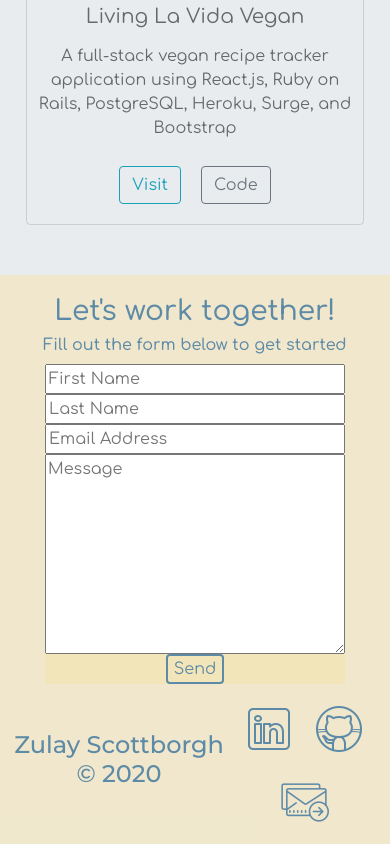
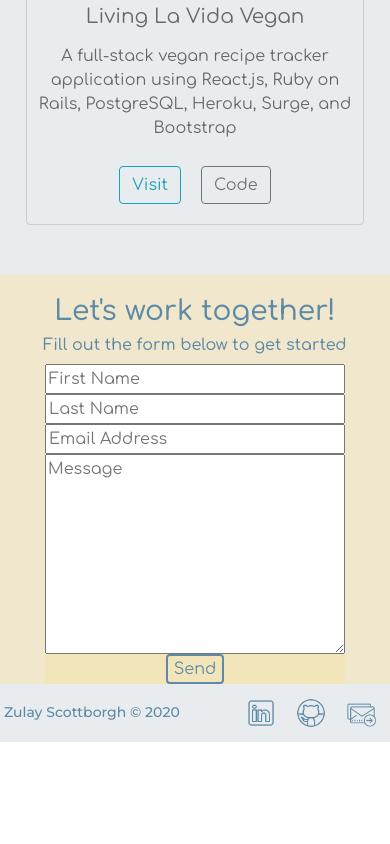
Before and after one commit to zulays/my_portfolio, a React (Create React App) app: page / in a window 390 px wide. Shown: the part 2993-3837 px from the top of the page. After the commit the page ends 3735 px from the top, so only its background shows below. Built offline with nearby package versions, Linux system fonts and the light colour scheme; grey boxes are pictures that could not be loaded.

Commit message:
footer media queries complete

```diff
--- a/src/components/Footer.jsx
+++ b/src/components/Footer.jsx
@@ -6,8 +6,8 @@ import email from '../assets/send-email-contact.png';
 
 export default function Footer() {
   return (
-    <div className="footer" id="contact-me">
-      <h4>Zulay Scottborgh &copy; 2020</h4>
+    <div className="footer">
+      <h6 className="copyright-name">Zulay Scottborgh &copy; 2020</h6>
       <div className="icon-bar">
         <a href="https://www.linkedin.com/in/zulays/">
           <img src={linkedin} alt="linkedin-icon" className="contact-icons" />
--- a/src/styling/Footer.css
+++ b/src/styling/Footer.css
@@ -1,13 +1,50 @@
 .footer {
-  background-color: rgba(247, 228, 170, 0.5);
+  background-color: rgb(233, 236, 239);
   display: flex;
   flex-direction: row;
   justify-content: space-between;
   align-items: center;
   align-content: center;
-  padding: 10px;
+  padding: 4px;
 }
 
 .contact-icons {
+  width: 40px;
+  height: 40px;
   margin: 10px;
 }
+
+/* ----------------------- Media Queries  - Mobile -----------------------  */
+@media only screen and (min-width: 320px) and (max-width: 767px) {
+  .copyright-name {
+    font-size: 14px;
+    margin: 0;
+  }
+
+  .icon-bar {
+    display: flex;
+    flex-direction: row;
+  }
+
+  .contact-icons {
+    width: 30px;
+    height: 30px;
+  }
+}
+
+/* ----------------------- Media Queries  - Tablet -----------------------  */
+@media only screen and (min-width: 768px) and (max-width: 1024px) {
+  .copyright-name {
+    font-size: 16px;
+    margin: 0;
+  }
+
+  .contact-icons {
+    width: 30px;
+    height: 30px;
+  }
+}
+
+/* ----------------------- Media Queries  - Tablet -----------------------  */
+@media only screen and (min-width: 1025px) and (max-width: 1920px) {
+}
```
Also changed, not shown: src/styling/Contact.css (+12 -0 lines).
